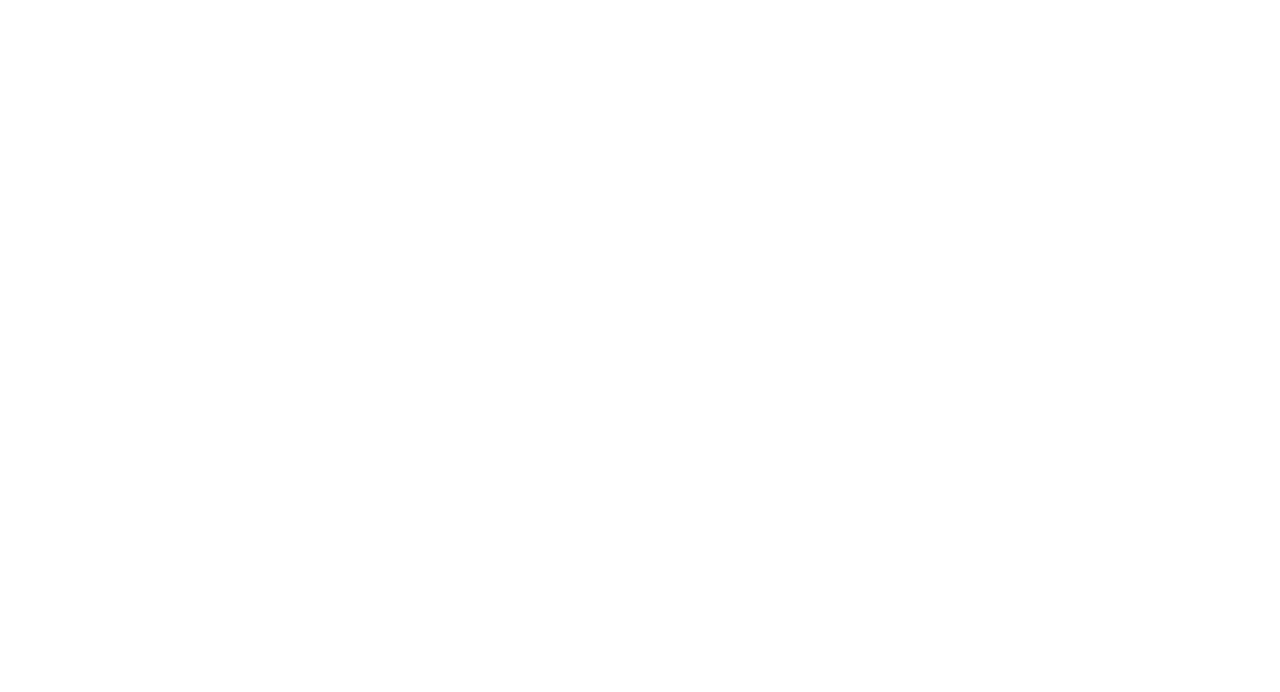
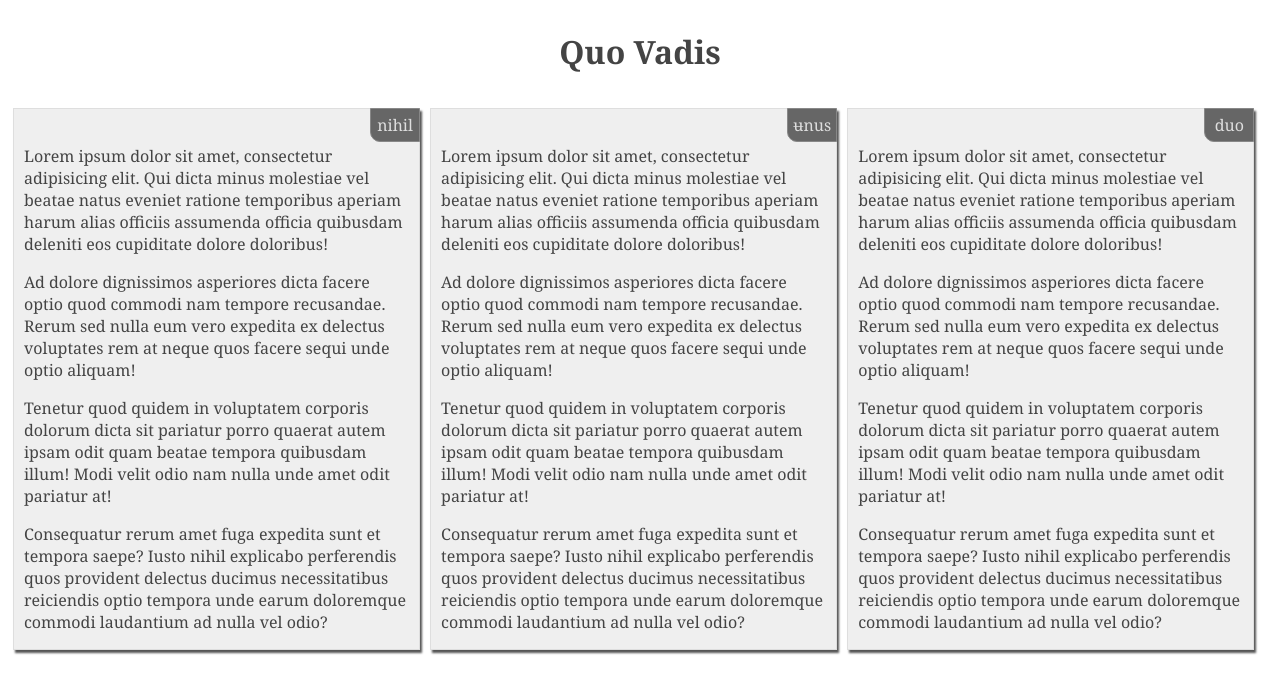
Before and after one commit to deathgrindfreak/module2-solutions, a plain HTML site: page index.html in a window 1280 px wide. Drawn offline with Linux system fonts and the light colour scheme.

Commit message:
Finished module

```diff
--- a/index.html
+++ b/index.html
@@ -3,7 +3,44 @@
     <head>
         <meta charset="utf-8">
         <title>Module 2 Solution</title>
+        <link rel="stylesheet" type="text/css" href="styles.css">
     </head>
     <body>
+        <h1>Quo Vadis</h1>
+        <div class="container">
+            <div class="column col-lg-4 col-md-6 col-sm-12">
+                <div class="title-spacer">
+                    <div class="content-title">nihil</div>
+                </div>
+                <div class="content">
+                    <p>Lorem ipsum dolor sit amet, consectetur adipisicing elit. Qui dicta minus molestiae vel beatae natus eveniet ratione temporibus aperiam harum alias officiis assumenda officia quibusdam deleniti eos cupiditate dolore doloribus!</p>
+                    <p>Ad dolore dignissimos asperiores dicta facere optio quod commodi nam tempore recusandae. Rerum sed nulla eum vero expedita ex delectus voluptates rem at neque quos facere sequi unde optio aliquam!</p>
+                    <p>Tenetur quod quidem in voluptatem corporis dolorum dicta sit pariatur porro quaerat autem ipsam odit quam beatae tempora quibusdam illum! Modi velit odio nam nulla unde amet odit pariatur at!</p>
+                    <p>Consequatur rerum amet fuga expedita sunt et tempora saepe? Iusto nihil explicabo perferendis quos provident delectus ducimus necessitatibus reiciendis optio tempora unde earum doloremque commodi laudantium ad nulla vel odio?</p>
+                </div>
+            </div>
+            <div class="column col-lg-4 col-md-6 col-sm-12">
+                <div class="title-spacer">
+                    <div class="content-title">&#649;nus</div>
+                </div>
+                <div class="content">
+                    <p>Lorem ipsum dolor sit amet, consectetur adipisicing elit. Qui dicta minus molestiae vel beatae natus eveniet ratione temporibus aperiam harum alias officiis assumenda officia quibusdam deleniti eos cupiditate dolore doloribus!</p>
+                    <p>Ad dolore dignissimos asperiores dicta facere optio quod commodi nam tempore recusandae. Rerum sed nulla eum vero expedita ex delectus voluptates rem at neque quos facere sequi unde optio aliquam!</p>
+                    <p>Tenetur quod quidem in voluptatem corporis dolorum dicta sit pariatur porro quaerat autem ipsam odit quam beatae tempora quibusdam illum! Modi velit odio nam nulla unde amet odit pariatur at!</p>
+                    <p>Consequatur rerum amet fuga expedita sunt et tempora saepe? Iusto nihil explicabo perferendis quos provident delectus ducimus necessitatibus reiciendis optio tempora unde earum doloremque commodi laudantium ad nulla vel odio?</p>
+                </div>
+            </div>
+            <div class="column col-lg-4 col-md-12 col-sm-12">
+                <div class="title-spacer">
+                    <div class="content-title">duo</div>
+                </div>
+                <div class="content">
+                    <p>Lorem ipsum dolor sit amet, consectetur adipisicing elit. Qui dicta minus molestiae vel beatae natus eveniet ratione temporibus aperiam harum alias officiis assumenda officia quibusdam deleniti eos cupiditate dolore doloribus!</p>
+                    <p>Ad dolore dignissimos asperiores dicta facere optio quod commodi nam tempore recusandae. Rerum sed nulla eum vero expedita ex delectus voluptates rem at neque quos facere sequi unde optio aliquam!</p>
+                    <p>Tenetur quod quidem in voluptatem corporis dolorum dicta sit pariatur porro quaerat autem ipsam odit quam beatae tempora quibusdam illum! Modi velit odio nam nulla unde amet odit pariatur at!</p>
+                    <p>Consequatur rerum amet fuga expedita sunt et tempora saepe? Iusto nihil explicabo perferendis quos provident delectus ducimus necessitatibus reiciendis optio tempora unde earum doloremque commodi laudantium ad nulla vel odio?</p>
+                </div>
+            </div>
+        </div>
     </body>
 </html>
--- a/styles.css
+++ b/styles.css
@@ -1,13 +1,73 @@
+body {
+    font-family: Georgia, Arial, Times, sans serif;
+    color: #444;
+}
 
+h1 {
+    text-align: center;
+    margin: 30px;
+}
+
+div {
+    box-sizing: border-box;
+}
+
+div.container {
+    width: 100%;
+}
+
+div.title-spacer {
+    position: relative;
+    height: 40px
+    width: 100%;
+    background: #aaa;
+}
+
+div.content-title {
+    position: absolute;
+    color: #dedede;
+    text-align: center;
+    top: 0;
+    right: 0;
+    width: 50px;
+    padding: 5px;
+    background: #666;
+    border-bottom-left-radius: 10px;
+    border: 1px solid #888;
+}
+
+div.column {
+    float: left;
+    padding: 5px;
+}
+
+div.content {
+    padding: 20px 10px 0 10px;
+    background-color: #efefef;
+    border: 1px solid #dedede;
+    box-shadow: 2px 3px 2px #555;
+}
 
 /* large devices */
 @media (min-width: 992px) {
+    div.col-lg-4 {
+        width: 33%;
+    }
 }
 
 /* tablet */
 @media (max-width: 991px) and (min-width: 768px) {
+    div.col-md-6 {
+        width: 50%;
+    }
+    div.col-md-12 {
+        width: 100%;
+    }
 }
 
 /* mobile */
 @media (max-width: 767px) {
+    div.col-sm-12 {
+        width: 100%;
+    }
 }
```
